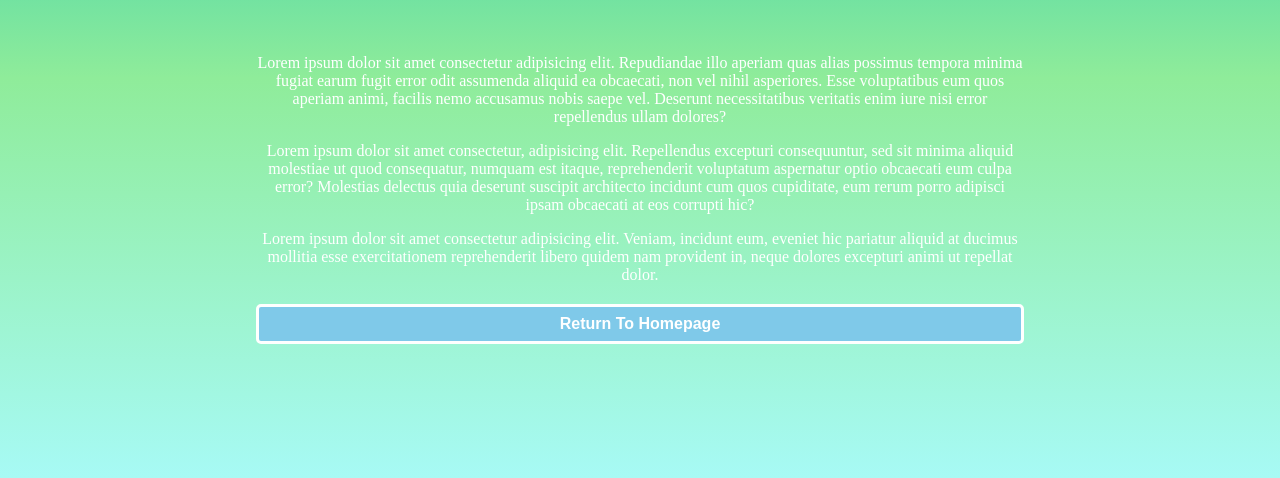
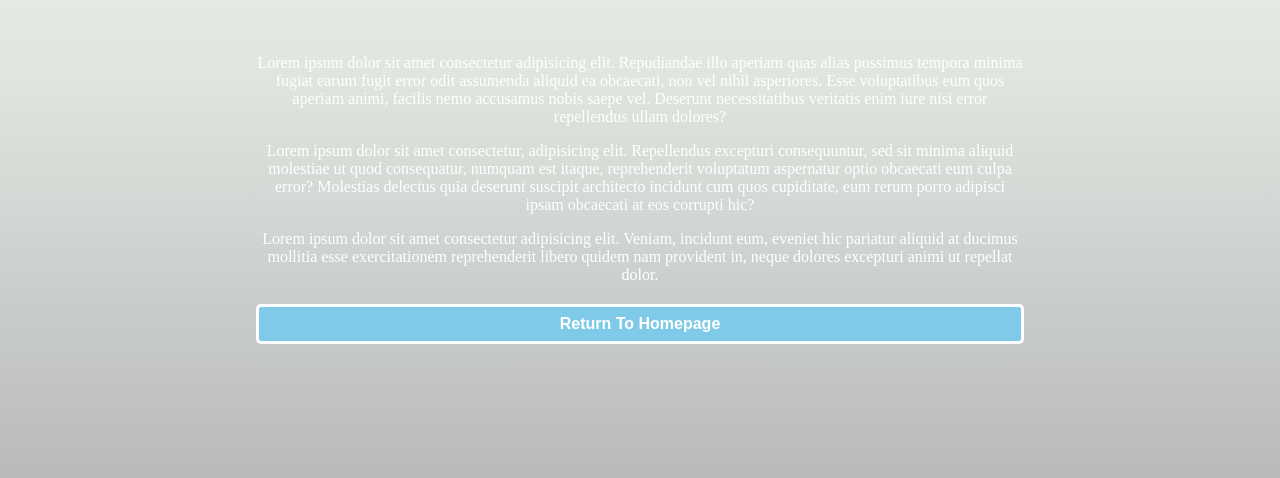
Before and after one commit to tahayasinturedi/Zusammen, a plain HTML site: page aboutUs.html in a window 1280 px wide. Shown: the part 322-800 px from the top of the page. Drawn offline with Linux system fonts and the light colour scheme.

Commit message:
aboutUs backroung change

```diff
--- a/aboutUs.html
+++ b/aboutUs.html
@@ -11,7 +11,7 @@
 			justify-content: center;
 			align-items: center;
 			min-height: 100vh;
-			background: linear-gradient(to bottom, #02bdbd, #8fec9a, #a7faf5);
+			background: linear-gradient(to bottom, #fcfcfc, #dee6df, #b9baba);
             color: white;
         }
         button {
```
